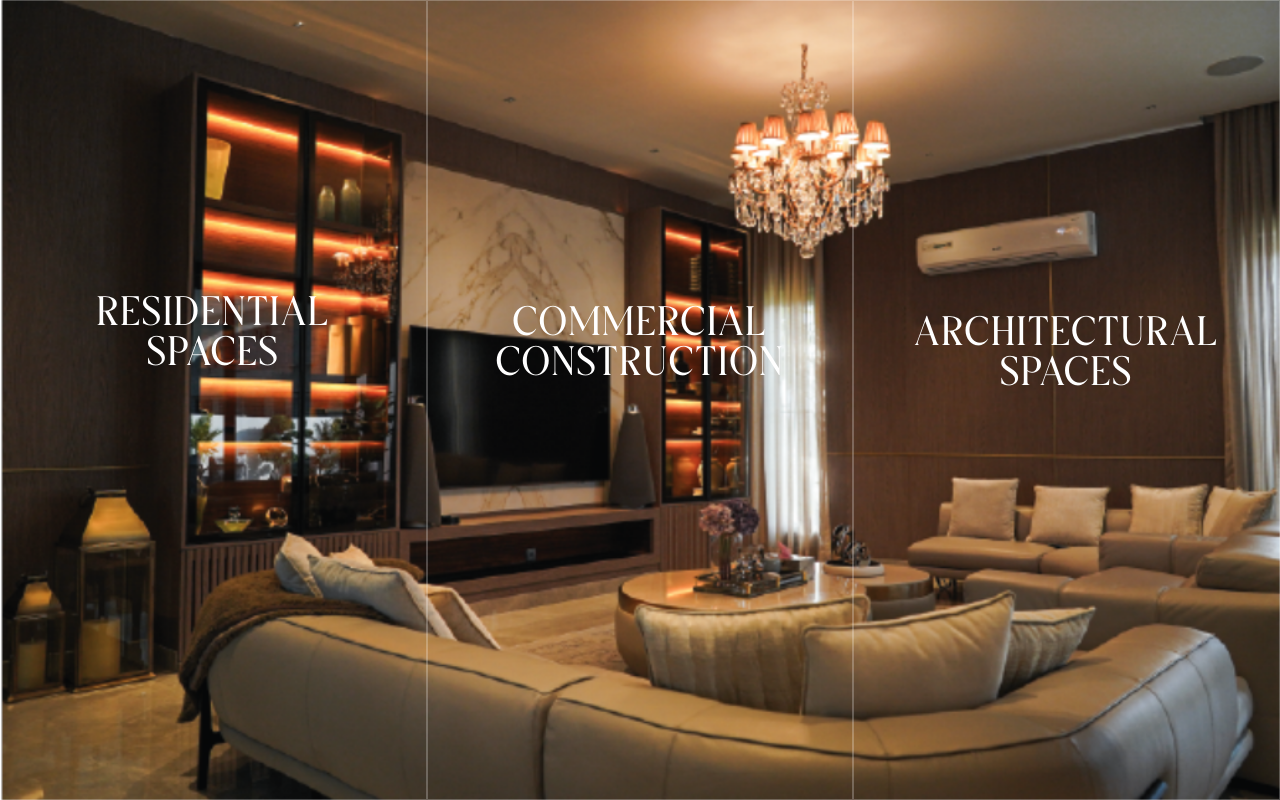
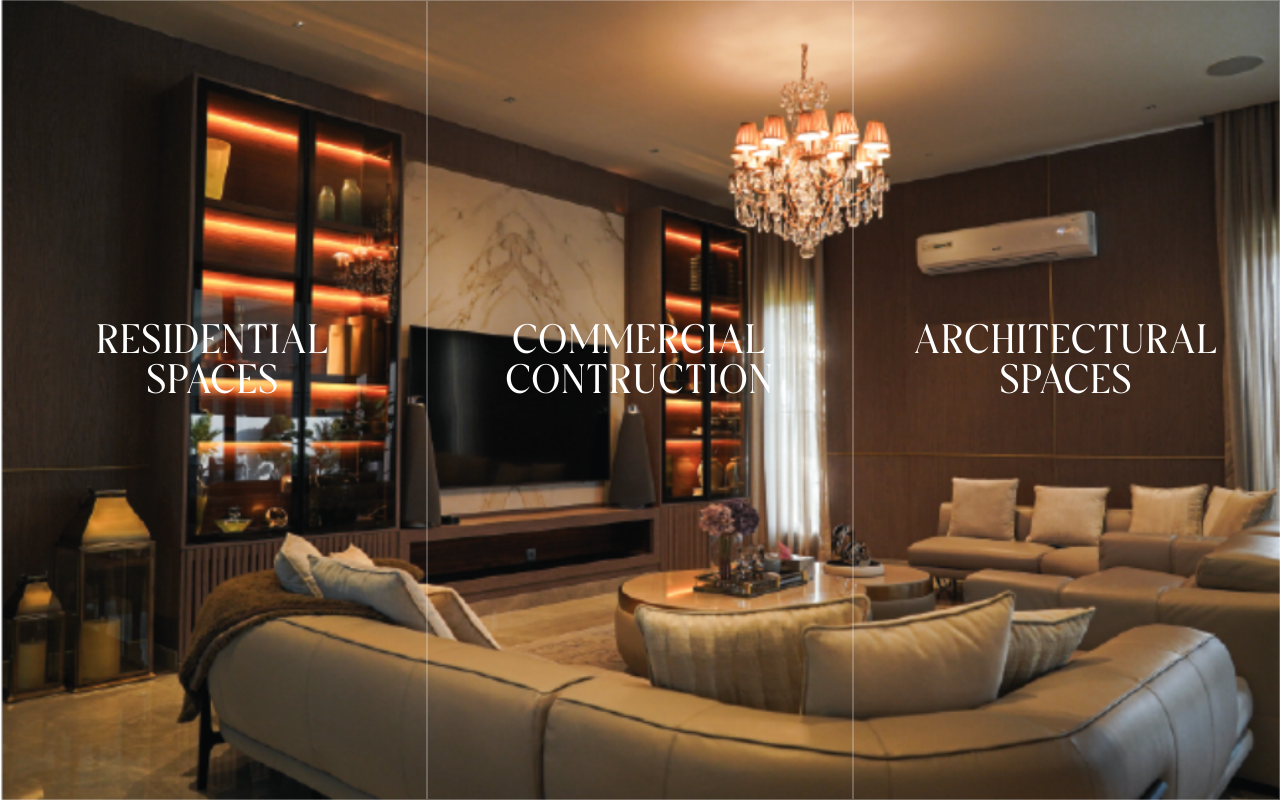
Before and after one commit to AbdullahGhaus/irtiqahassan-portfolio, a React (Vite) app: page /section-one in a window 1280 px wide. Built offline with nearby package versions, Linux system fonts and the light colour scheme.

Commit message:
section one fix

```diff
--- a/src/components/categoryMain.jsx
+++ b/src/components/categoryMain.jsx
@@ -1,33 +1,30 @@
 import React from 'react';
 
 const CategoryMain = () => {
+
     let data = [
         { head: "RESIDENTIAL SPACES", desc: "Discover unmatched privacy and comfort in every corner of our home. Enjoy elegant dining spaces, cozy living spaces, and stylish bedrooms, all thoughtfully designed for your ultimate relaxation." },
-        { head: "COMMERCIAL CONSTRUCTION", desc: "Experience high-end commercial spaces tailored for functionality and aesthetics. Our innovative designs ensure a professional yet inviting atmosphere." },
-        { head: "ARCHITECTURAL SPACES", desc: "Step into masterfully designed spaces that redefine modern architecture. Every detail is crafted to enhance aesthetics and functionality." },
+        { head: "COMMERCIAL CONTRUCTION", desc: "Discover unmatched privacy and comfort in every corner of our home. Enjoy elegant dining spaces, cozy living spaces, and stylish bedrooms, all thoughtfully designed for your ultimate relaxation." },
+        { head: "ARCHITECTURAL SPACES", desc: "Discover unmatched privacy and comfort in every corner of our home. Enjoy elegant dining spaces, cozy living spaces, and stylish bedrooms, all thoughtfully designed for your ultimate relaxation." },
     ];
 
     return (
-        <div className="grid grid-cols-1 sm:grid-cols-2 md:grid-cols-3 min-h-screen bg-fixed category_main_image">
+        <div className=' grid grid-cols-1 sm:grid-cols-2 md:grid-cols-3 h-screen bg-fixed category_main_image cursor-pointer'>
             {data.map((x, i) => (
-                <div
-                    key={i}
-                    className="flex flex-col items-center gap-3 justify-center relative border border-[#ffffff3d] p-6 transition-all"
-                >
-                    {/* Background Blur Removed on Mobile, Available on Larger Screens */}
-                    <div className="absolute inset-0 transition-all duration-300 lg:group-hover:backdrop-blur-[21px]"></div>
+                <div key={i} className='flex flex-col items-center gap-3 justify-center relative group border border-[#ffffff3d] '>
 
-                    {/* Title */}
-                    <div className="z-10 flex flex-col gap-1 sm:gap-2">
-                        <div className="text-white text-[28px] sm:text-[34px] md:text-[40px] tracking-wider leading-10 uppercase nigelina text-center whitespace-pre-line">
+                    <div className='absolute inset-0 transition-all duration-300 backdrop-blur-md lg:backdrop-blur-none lg:group-hover:backdrop-blur-[21px]'></div>
+
+                    <div className='z-[10] flex flex-col gap-1 sm:gap-2 translate-y-6 group-hover:translate-y-0 transition-all duration-300'>
+                        <div className='text-white text-[40px] tracking-wider leading-10 uppercase nigelina whitespace-pre-line text-center'>
                             {x.head?.replace(" ", "\n")}
                         </div>
                     </div>
 
-                    {/* Description (Always Visible, No Hover Effect on Mobile) */}
-                    <div className="z-10 w-[80%] sm:w-[60%] text-white text-[14px] sm:text-[12px] font-light text-center leading-5 sm:opacity-0 sm:group-hover:opacity-100 transition-opacity duration-300 sm:group-hover:duration-[1500ms]">
+                    <div className='z-[10] w-[50%] text-white text-[12px] font-extralight opacity-0 group-hover:opacity-100 transition-opacity duration-300 group-hover:duration-[1500ms text-center leading-4'>
                         {x.desc}
                     </div>
+
                 </div>
             ))}
         </div>
```
